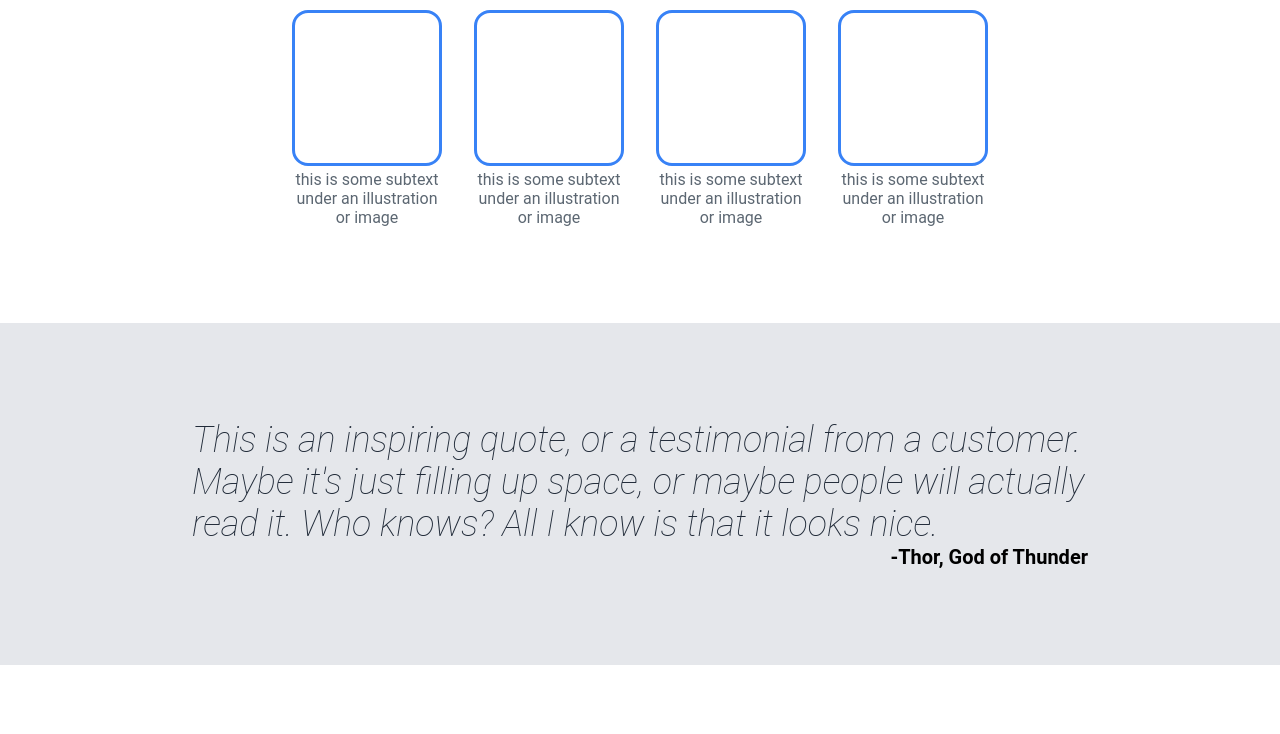
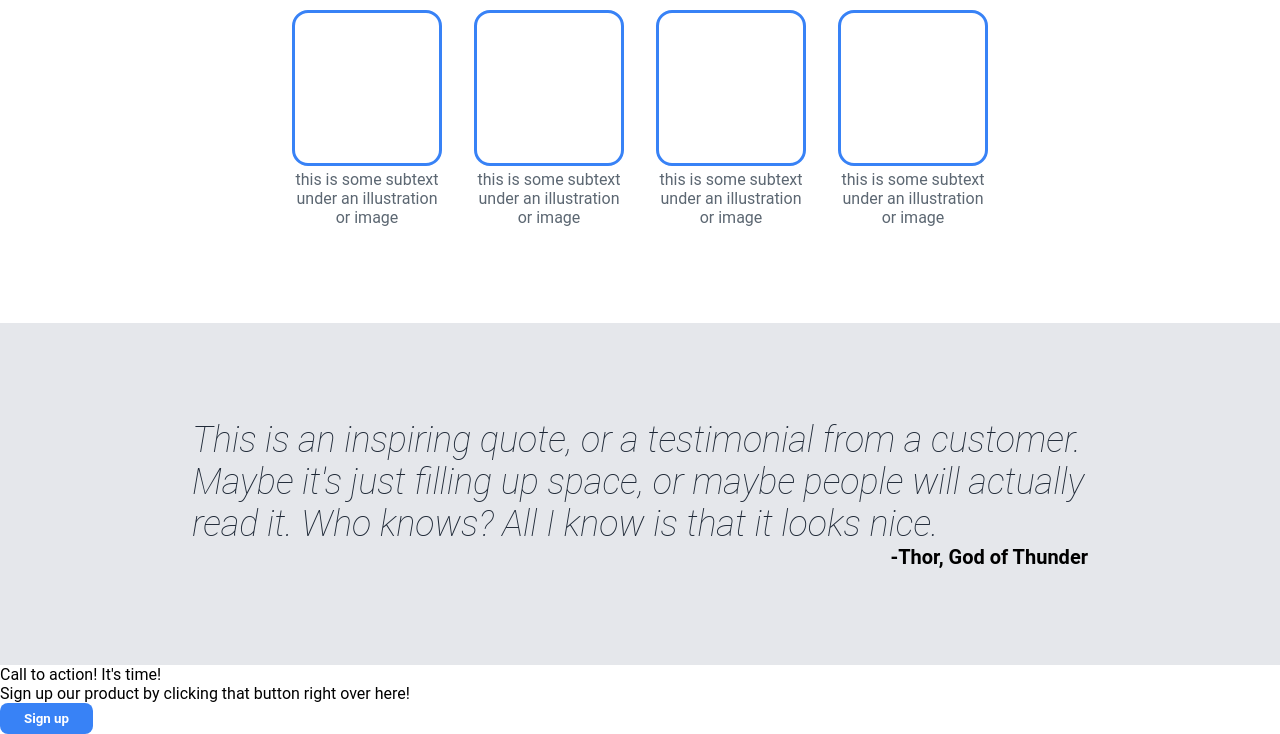
Before and after one commit to kirprkh/landing-page, a plain HTML site: page index.html in a window 1280 px wide. Shown: the part 564-1298 px from the top of the page. Before the commit the page ends 1229 px from the top, so only its background shows below. Drawn offline with Linux system fonts and the light colour scheme.

Commit message:
Create HTML structure for call to action section

```diff
--- a/index.html
+++ b/index.html
@@ -52,5 +52,12 @@
             <div class="quote"><i>This is an inspiring quote, or a testimonial from a customer. Maybe it's just filling up space, or maybe people will actually read it. Who knows? All I know is that it looks nice.</i></div>
             <div class="author">-Thor, God of Thunder</div>
         </div>
+        <div class="call-to-action">
+            <div class="left">
+                <div class="cta-header">Call to action! It's time!</div>
+                <div class="cta-text">Sign up our product by clicking that button right over here!</div>
+            </div>
+            <button class="sign-up white-border">Sign up</button>
+        </div>
     </body>
 </html>
```
